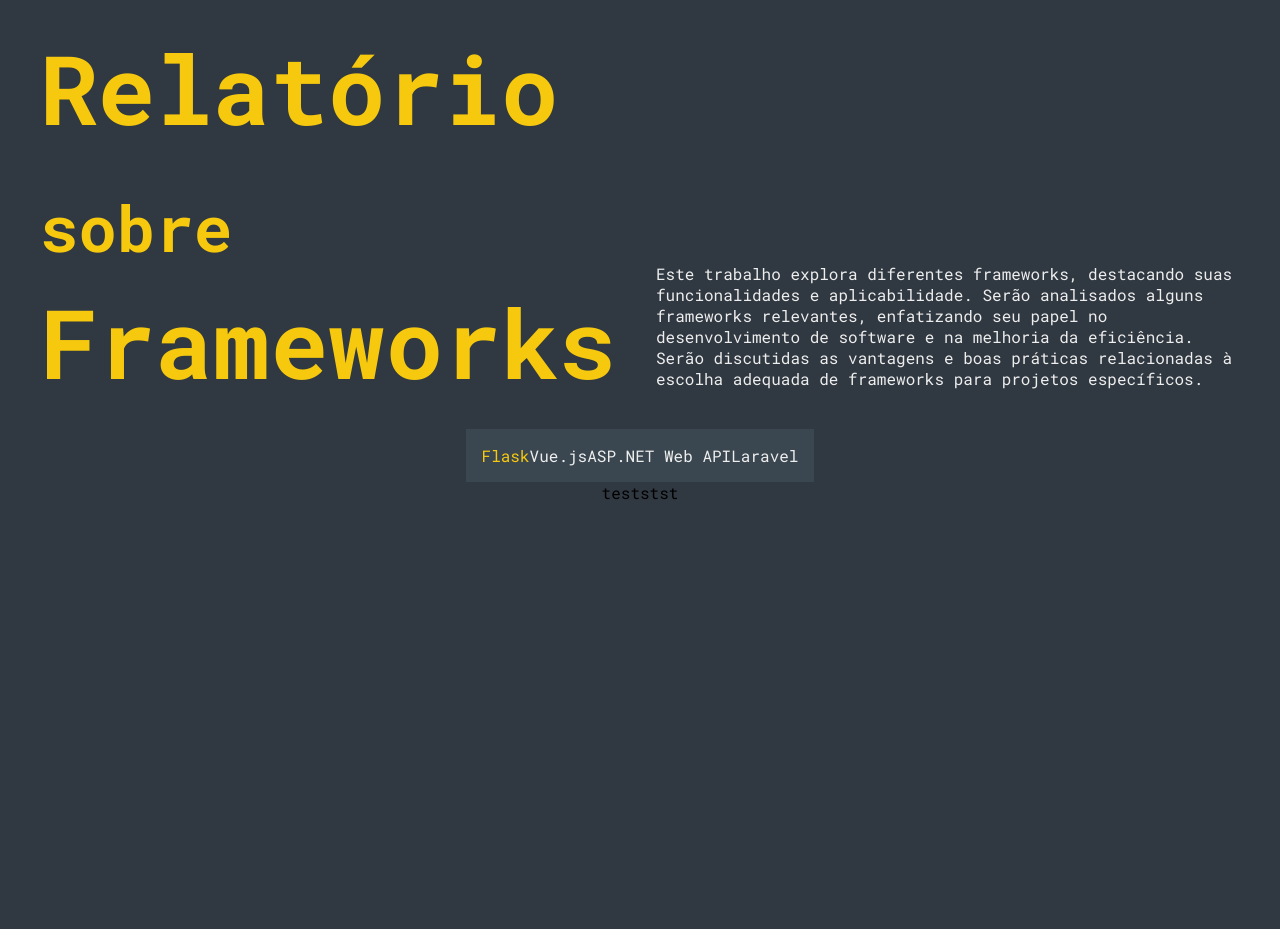
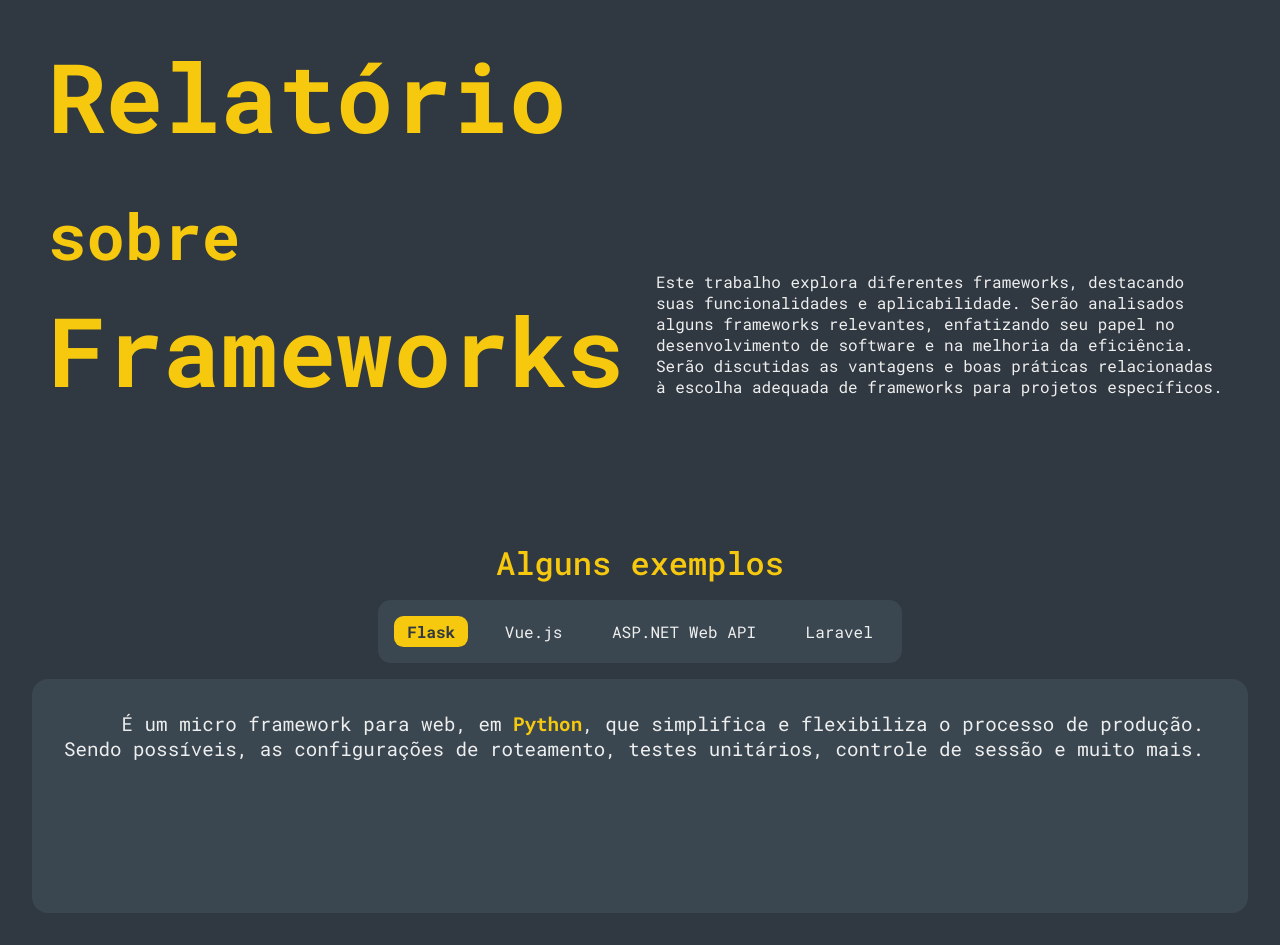
Before and after one commit to phgiacomelli/frameworks-report, a Vue app: page / in a window 1280 px wide. Built offline with nearby package versions, Linux system fonts and the light colour scheme.

Commit message:
add frameworks texts

```diff
--- a/package.json
+++ b/package.json
@@ -17,7 +17,7 @@
   "devDependencies": {
     "@rushstack/eslint-patch": "^1.2.0",
     "@tsconfig/node18": "^2.0.1",
-    "@types/node": "^18.16.8",
+    "@types/node": "^18.16.16",
     "@vitejs/plugin-vue": "^4.2.3",
     "@vue/eslint-config-prettier": "^7.1.0",
     "@vue/eslint-config-typescript": "^11.0.3",
--- a/src/App.vue
+++ b/src/App.vue
@@ -1,18 +1,56 @@
 <template>
   <HeaderBar />
-  <TabPanel :tabList="tabList">
-    <template v-slot:tabPanel-1> teststst </template>
-    <template v-slot:tabPanel-2> Content 2 </template>
-    <template v-slot:tabPanel-3> Content 3 </template>
-    <template v-slot:tabPanel-4> Content 4 </template>
+  <TabPanel :tabList="tabList" :title="`Alguns exemplos`">
+    <template v-slot:tabPanel-1>
+      <div class="tab-text">
+        &nbsp;&nbsp;&nbsp;&nbsp; É um micro framework para web, em <strong>Python</strong>, que
+        simplifica e flexibiliza o processo de produção. Sendo possíveis, as configurações de
+        roteamento, testes unitários, controle de sessão e muito mais.
+      </div>
+    </template>
 
+    <template v-slot:tabPanel-2>
+      <div class="tab-text">
+        &nbsp;&nbsp;&nbsp;&nbsp; É um framework <strong>Javascript</strong> destinado para
+        aplicações web. Ele nos permite criar aplicações de forma reativa, e utiliza um DOM virtual,
+        o que é muito performático em grande parte das situações. Muito utilzado para criar
+        aplicações SPA (Single Page Application).
+      </div>
+    </template>
+
+    <template v-slot:tabPanel-3>
+      <div class="tab-text">
+        &nbsp;&nbsp;&nbsp;&nbsp; É um framework <strong>C#</strong>, utilizado para construir
+        serviços HTTP, que possibilita diversos dispositivos (browsers e dispositivos móveis)
+        acessá-lo e/ou consumi-lo diretamente.
+      </div>
+    </template>
+
+    <template v-slot:tabPanel-4>
+      <div class="tab-text">
+        &nbsp;&nbsp;&nbsp;&nbsp; É um framework <strong>PHP</strong>, também utilizado para sistemas web. Conhecido
+        pela sua sintaxe elegante, ele disponibiliza diversas extensoes e funções, como por exemplo
+        gerenciamento de usuário, cache e outras. Possui integração com plataformas externas (AWS,
+        etc.), além de melhorar a performance por meio da execução de tarefas assíncronas.
+      </div>
+    </template>
   </TabPanel>
 </template>
 
+<style scoped>
+.tab-text {
+  font-size: 1.2rem;
+  color: var(--tertiary-color);
+}
+.tab-text strong {
+  color: var(--secondary-color);
+}
+</style>
+
 
 <script lang="ts">
-import HeaderBar from './components/HeaderBar.vue';
-import TabPanel from './components/TabPanel.vue';
+import HeaderBar from './components/HeaderBar.vue'
+import TabPanel from './components/TabPanel.vue'
 
 export default {
   components: {
@@ -21,8 +59,8 @@ export default {
   },
   data() {
     return {
-      tabList: ["Flask", "Vue.js", "ASP.NET Web API", "Laravel"],
-    };
-  },
-};
+      tabList: ['Flask', 'Vue.js', 'ASP.NET Web API', 'Laravel']
+    }
+  }
+}
 </script>
--- a/src/assets/main.css
+++ b/src/assets/main.css
@@ -3,6 +3,7 @@
 :root{
   --primary-color: #303841;
   --secondary-color: #F6C90E;
+  --secondary-dark-color: #bb9a14;
   --tertiary-color: #EEEEEE;
   --primary-light-color: #3A4750;
 }
@@ -14,3 +15,13 @@
 
   font-family: 'Roboto Mono', monospace;
 }
+
+::-webkit-scrollbar {
+  width: 5px;
+  background-color: var(--primary-color);
+}
+
+::-webkit-scrollbar-thumb {
+  background: var(--secondary-color);
+  border-radius: .8rem;
+}
--- a/src/components/HeaderBar.vue
+++ b/src/components/HeaderBar.vue
@@ -15,7 +15,7 @@
 <style scoped>
 .container {
   width: 100%;
-  padding: 1.5rem;
+  padding: 2rem;
   display: flex;
   gap: 1rem;
   align-items: end;
--- a/src/components/TabPanel.vue
+++ b/src/components/TabPanel.vue
@@ -1,12 +1,16 @@
 <template>
   <div class="container">
+    <div class="title">
+      {{ title }}
+    </div>
     <ul class="tab-list">
       <li
         v-for="(tab, i) in tabList"
         :key="i"
+        class="tabzinha"
         :class="{
-          'active': i+1 === activeTab,
-          'default': i+1 !== activeTab
+          'active': i + 1 === activeTab,
+          'default': i + 1 !== activeTab
         }"
       >
         <label :for="`${i}`" v-text="tab" />
@@ -14,7 +18,7 @@
           :id="`${i}`"
           type="radio"
           :name="`${i}-tab`"
-          :value="i+1"
+          :value="i + 1"
           v-model="activeTab"
           class="hide"
         />
@@ -22,27 +26,14 @@
     </ul>
 
     <template v-for="(tab, i) in tabList">
-      <div
-        :key="i"
-        v-if="i+1 === activeTab"
-      >
-        <slot :name="`tabPanel-${i+1}`" />
+      <div :key="i" v-if="i + 1 === activeTab" class="panel-content">
+        <slot :name="`tabPanel-${i + 1}`" />
       </div>
     </template>
   </div>
 </template>
 
 <style scoped>
-.active{
-    color: var(--secondary-color);
-}
-
-.default{
-    color: var(--tertiary-color);
-}
-.hide{
-    display: none;
-}
 .container {
   width: 100%;
   height: 500px;
@@ -50,14 +41,53 @@
   display: flex;
   /* justify-content: center; */
   align-items: center;
+  padding: 5rem 2rem 2rem 2rem;
   flex-direction: column;
 }
+.title{
+  font-size: 2rem;
+  font-weight: 500;
+  color: var(--secondary-color);
+  padding: 1rem;
+}
+.tab-list {
+  display: flex;
+  align-items: center;
+  list-style: none;
+  background-color: var(--primary-light-color);
+  padding: 1rem;
+  border-radius: 0.8rem;
+  gap: 1.5rem;
+}
 
-.tab-list{
-    display: flex;
-    list-style: none;
-    background-color: var(--primary-light-color);
-    padding: 1rem;
+li {
+  padding: 0.3rem 0.8rem;
+}
+li.active {
+  color: var(--primary-color);
+  font-weight: bold;
+  background-color: var(--secondary-color);
+
+  border-radius: 0.6rem;
+}
+.default {
+  color: var(--tertiary-color);
+}
+.hide {
+  display: none;
+}
+
+.panel-content {
+  margin-top: 1rem;
+  background-color: var(--primary-light-color);
+  width: 100%;
+  height: 100%;
+  border-radius: 1rem;
+  padding: 2rem;
+}
+
+.tab-title{
+  color: red;
 }
 </style>
 
@@ -67,7 +97,8 @@ export default {
     tabList: {
       type: Array,
       required: true
-    }
+    },
+    title: String
   },
   data() {
     return {
```
Also changed, not shown: 1 other file (tests, documents, lock files or other folders).
